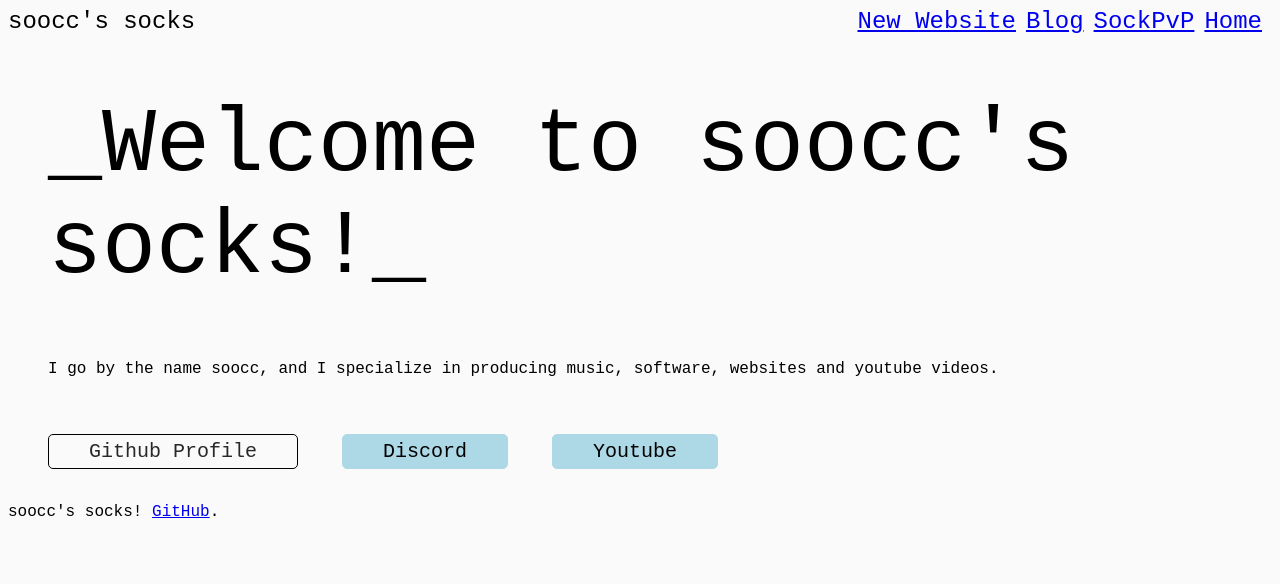
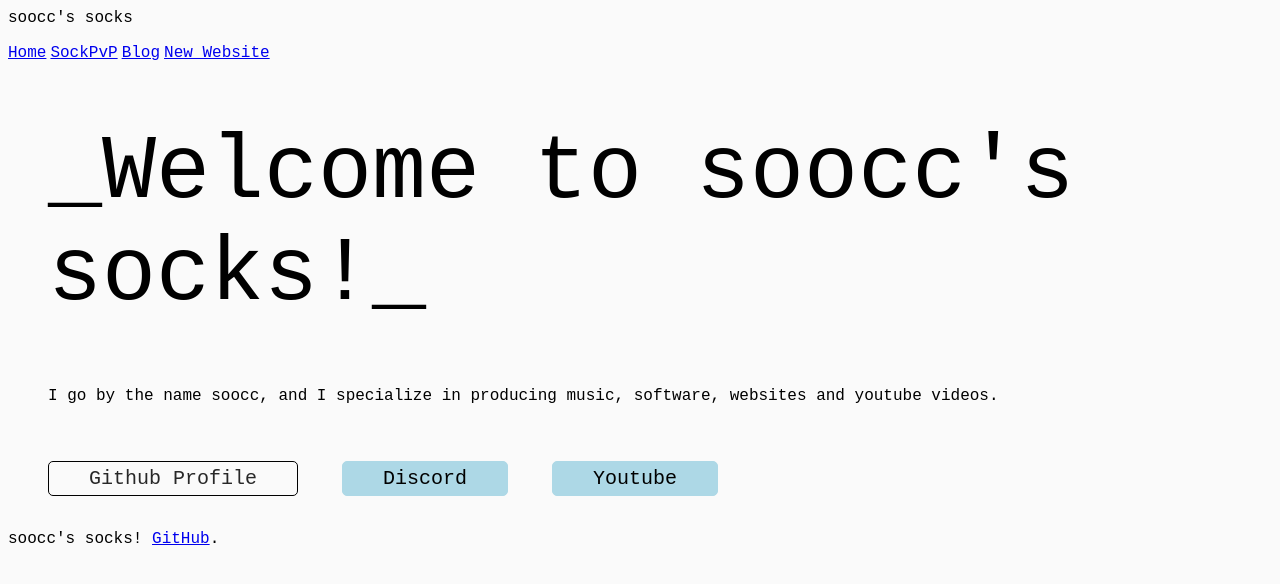
Before and after one commit to soocc/sooccsocks2, a Jekyll site: the page built from index.html, in a window 1280 px wide. Shown: the top 584 px of the page. Built offline with Jekyll 4.4.1, drawn with Linux system fonts in a browser that asks for light colours.

Commit message:
Update default.html

```diff
--- a/_layouts/default.html
+++ b/_layouts/default.html
@@ -6,11 +6,11 @@
     <link rel="stylesheet" href="styles/styles.css">
   </head>
   <body>
-    <p style="display: inline; font-size: 24px">soocc's socks</p>
-    <a class="align-right" href="https://soocc.github.io">Home</a>
-    <a class="align-right" href="https://soocc.github.io/sockpvp">SockPvP</a>
-    <a class="align-right" href="https://soocc.github.io/blog">Blog</a>
-    <a class="align-right" href="https://www.soocc.dev">New Website</a>
+    <a class="logo">soocc's socks</p>
+    <a class="nav" href="https://soocc.github.io">Home</a>
+    <a class="nav" href="https://soocc.github.io/sockpvp">SockPvP</a>
+    <a class="nav" href="https://soocc.github.io/blog">Blog</a>
+    <a class="nav" href="https://www.soocc.dev">New Website</a>
 
     <main id="content" class="main-content" role="main">
       {{ content }}
```
